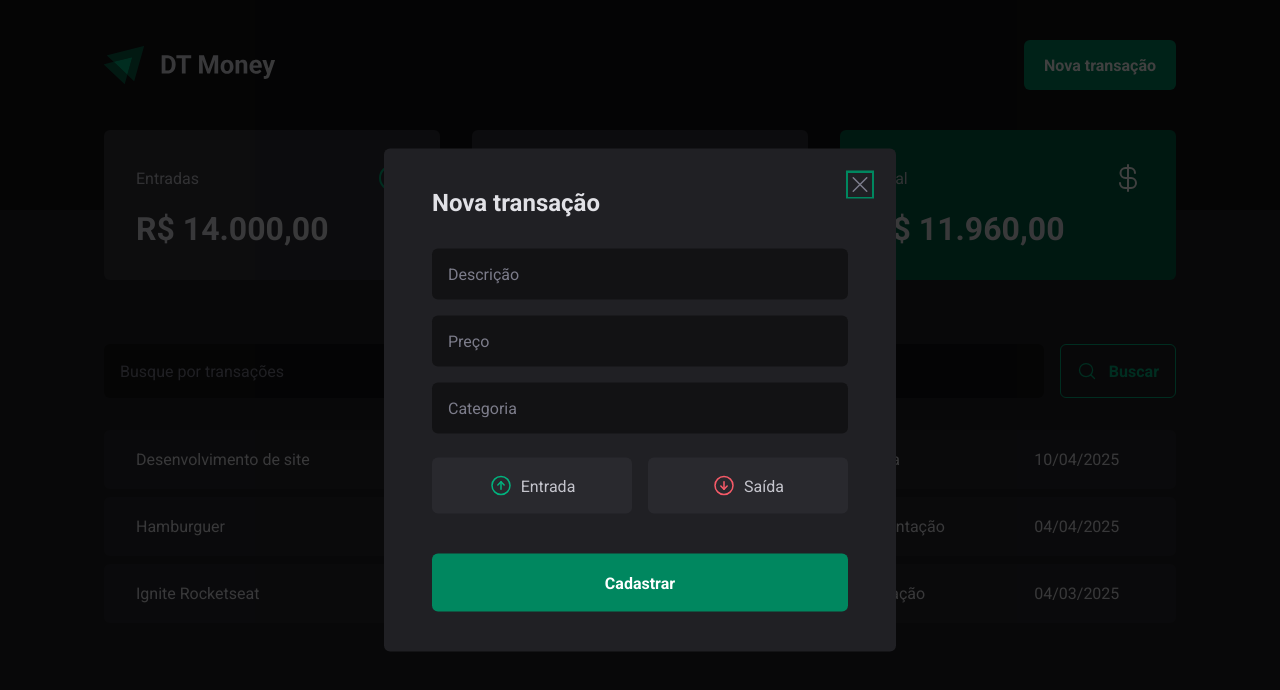
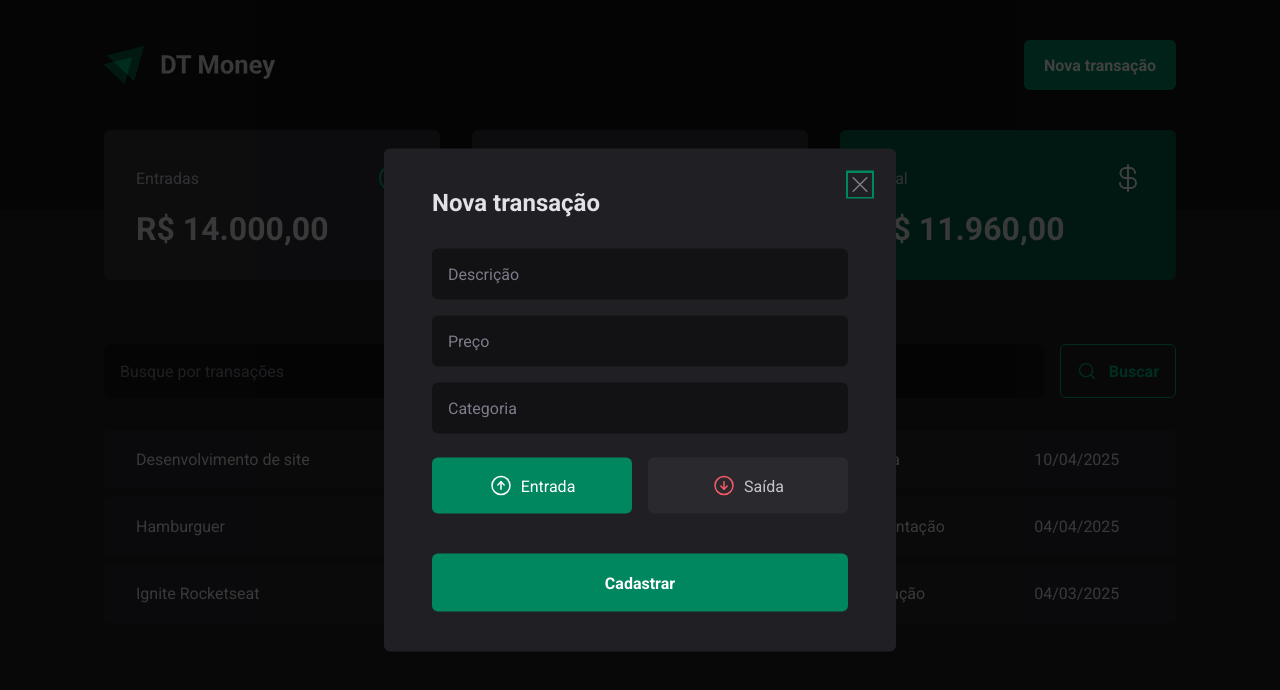
Before and after one commit to mosiah-andrade/react, a React (Vite) app in the folder 03-DT-money/: page / in a window 1280 px wide. Both pictures are taken after a click on the button "Nova transação". Shown: the top 690 px of the page. Built offline with nearby package versions, Linux system fonts and the light colour scheme; data requests are answered from the project's data file.

Commit message:
Controlled components

```diff
--- a/03-DT-money/src/components/NewTransactionModal/index.tsx
+++ b/03-DT-money/src/components/NewTransactionModal/index.tsx
@@ -2,7 +2,7 @@
 import { CloseButton, Content, Overlay, TransactionType, TransactionTypeButton } from './styles'
 import { ArrowCircleDown, ArrowCircleUp, X } from 'phosphor-react'
 import * as z from 'zod';
-import { useForm } from 'react-hook-form';
+import { Controller, useForm } from 'react-hook-form';
 import { zodResolver } from '@hookform/resolvers/zod';
 
 const newTransactionFormSchema = z.object({
@@ -17,13 +17,17 @@
 export function NewTransactionModal() {
 
     const {
+        control,
         register,
         handleSubmit,
         formState: {
             isSubmitting
         }
     } = useForm<NewTransationFormInputs>({
-        resolver: zodResolver(newTransactionFormSchema)
+        resolver: zodResolver(newTransactionFormSchema),
+        defaultValues: {
+            type: 'income'
+        }
     })
 
     function handleCreateNewTransaction(data: NewTransationFormInputs) {
@@ -62,8 +66,19 @@
                             {... register('category')}
                         />
 
-                        <TransactionType>
-                            <TransactionTypeButton variante='income' value='income'>
+                      <Controller
+                        control={control}
+                        name='type'
+                        render={({field}) => {
+
+
+                            return(
+                                <TransactionType
+                                    onValueChange={field.onChange}
+                                    value={field.value}
+                                >
+                                    <TransactionTypeButton
+                                        variante='income' value='income'>
                                         <ArrowCircleUp size={24} />
                                         Entrada
                                     </TransactionTypeButton>
@@ -74,6 +89,9 @@
                                     </TransactionTypeButton>
 
                                 </TransactionType>
+                            )
+                        }}
+                      />
 
                         <button type="submit" disabled={isSubmitting}>
                             Cadastrar
```
Lines whose indentation alone changed are shown as unchanged.
